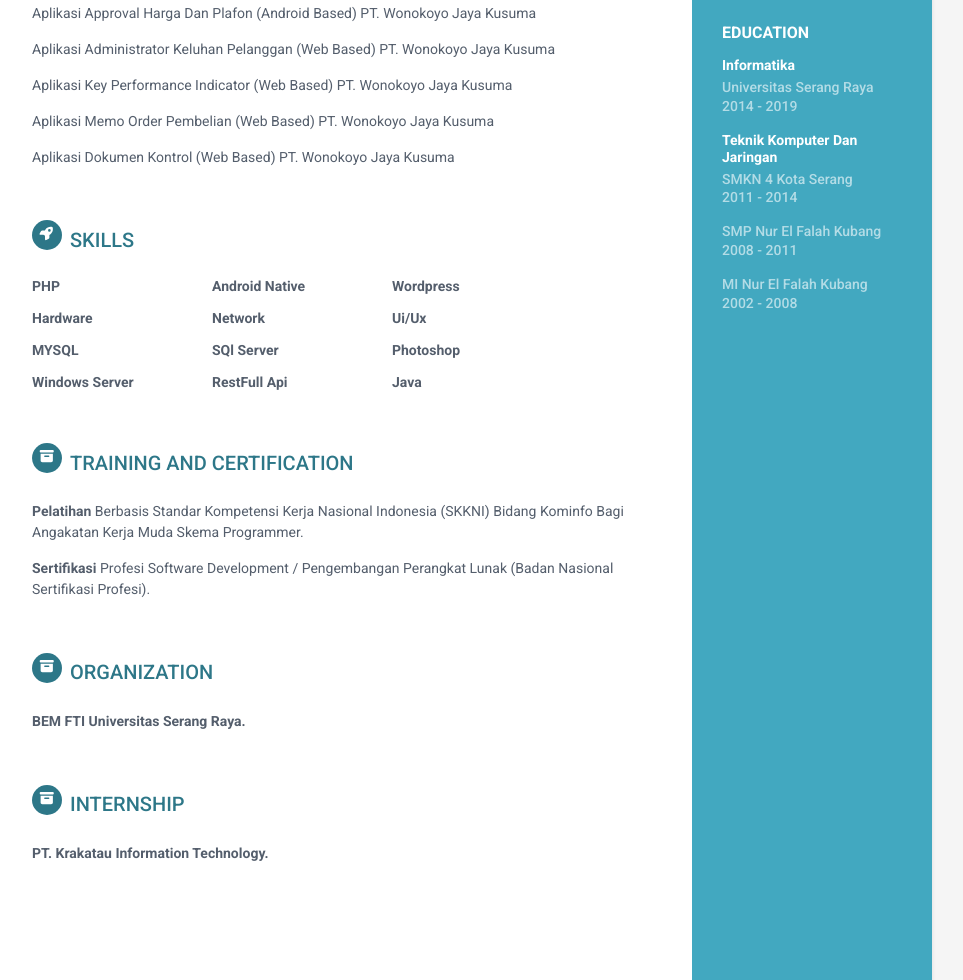
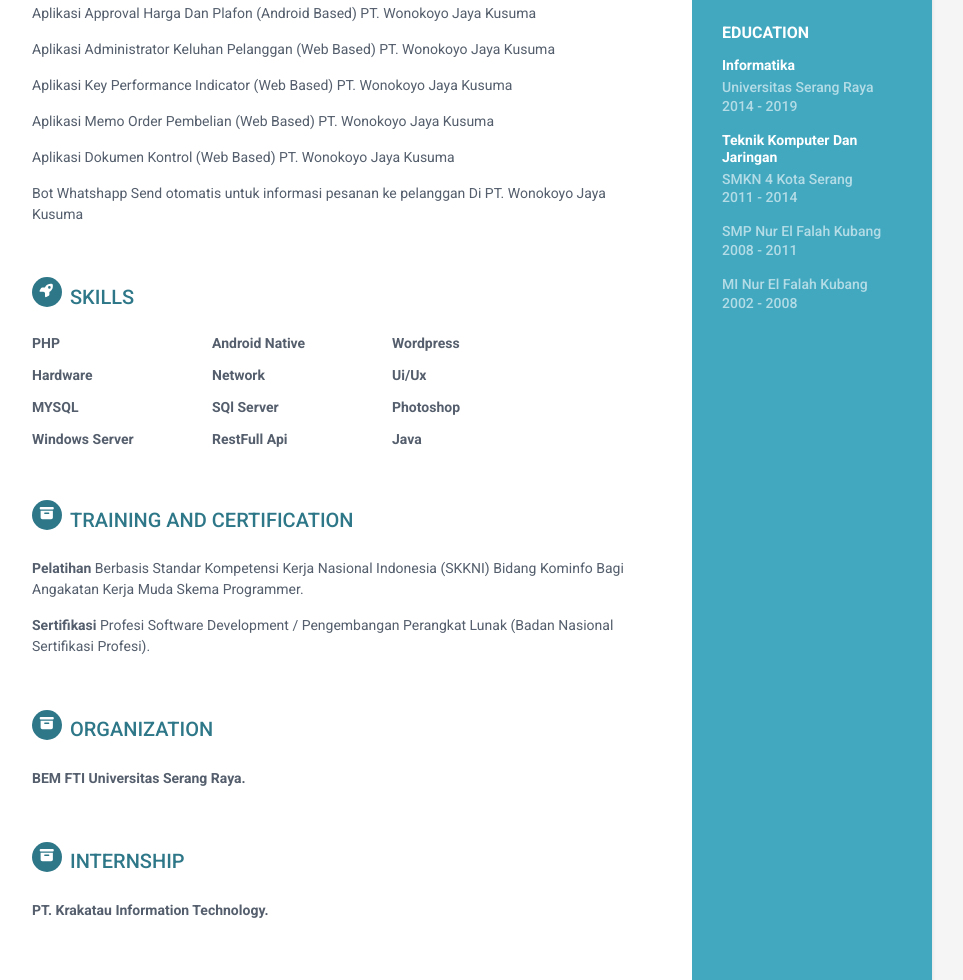
Before and after one commit to okifajarcahyadi/okifajarcahyadi.github.io, a plain HTML site: page index.html in a window 1280 px wide. Shown: the part 806-1786 px from the top of the page, without its empty margins (188-1151 px from the left). Drawn offline with Linux system fonts and the light colour scheme.

Commit message:
bot
whatsapp

```diff
--- a/index.html
+++ b/index.html
@@ -144,6 +144,10 @@
                     <span class="project-tagline">Aplikasi Dokumen Kontrol (Web Based) PT. Wonokoyo Jaya Kusuma </span>
 
                 </div><!--//item-->
+		     <div class="item">
+                    <span class="project-tagline">Bot Whatshapp Send otomatis untuk informasi pesanan ke pelanggan Di PT. Wonokoyo Jaya Kusuma </span>
+
+                </div><!--//item-->
 
 
             </section><!--//section-->
```
